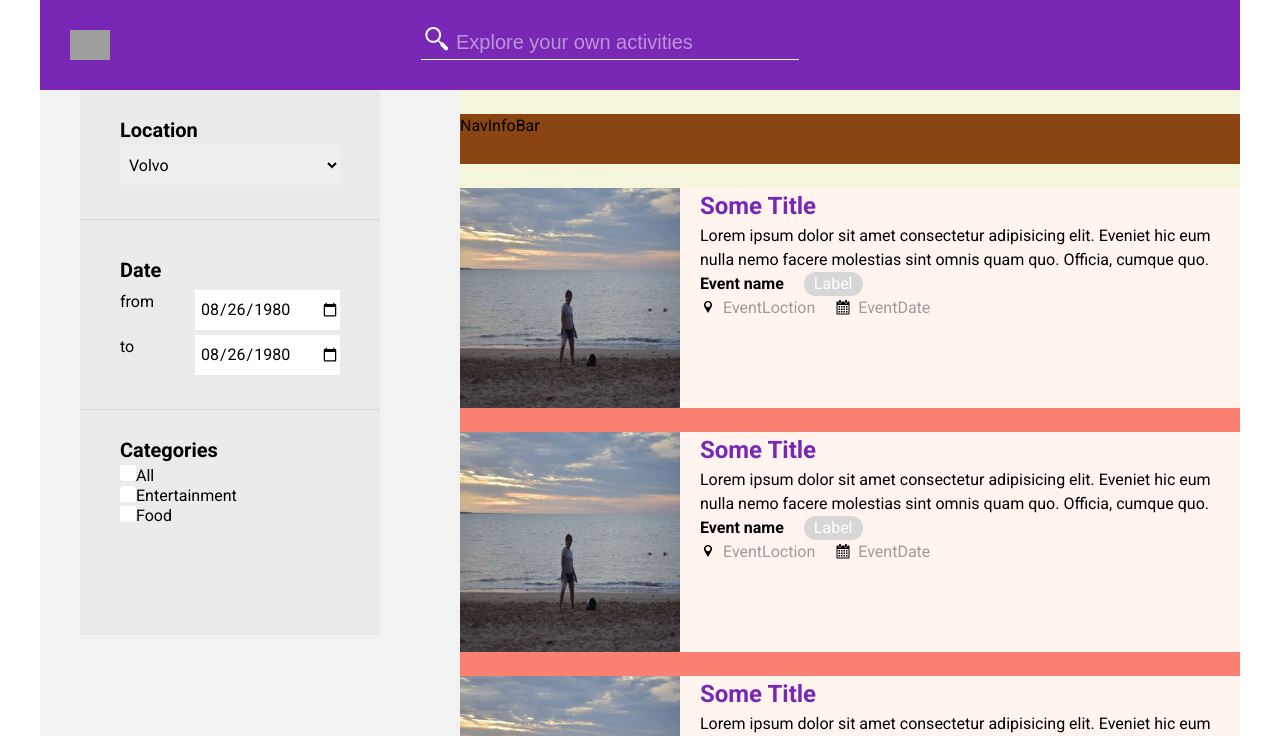
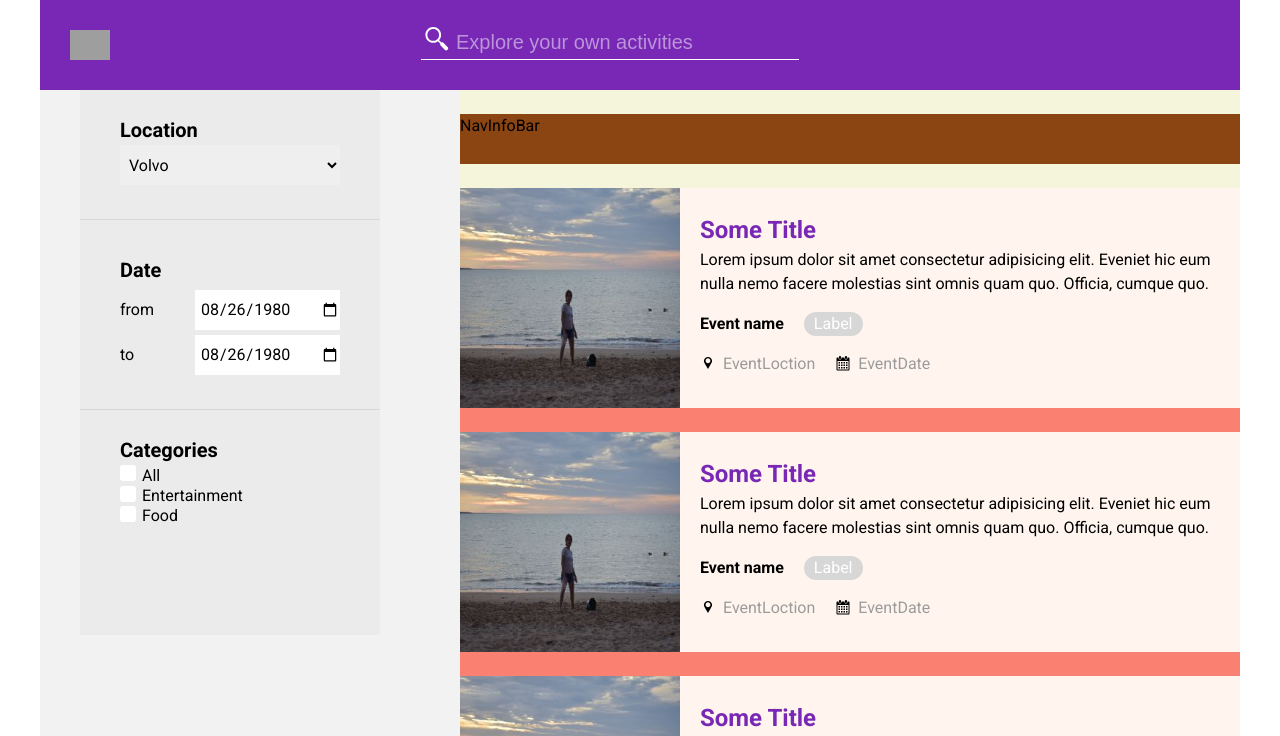
Before and after one commit to liviuschera/have-fun, a React (Create React App) app: page / in a window 1280 px wide. Shown: the top 736 px of the page. Built offline with nearby package versions, Linux system fonts and the light colour scheme; grey boxes are pictures that could not be loaded.

Commit message:
Finish Card component

```diff
--- a/src/components/Card.js
+++ b/src/components/Card.js
@@ -10,20 +10,27 @@ const Card = styled.div`
    width: 78rem;
    background-color: seashell;
    grid-template-columns: var(--card-height) 1fr;
-   grid-column-gap: 2rem;
+   /* grid-column-gap: 2rem; */
    img {
       height: var(--card-height);
       width: var(--card-height);
    }
-   div {
-   }
+`;
+
+const CardContent = styled.div`
+   margin: 2.4rem 2rem;
 `;
 
 const Row = styled.div`
-   position: relative;
+   /* position: relative; */
+   padding: 0;
+   margin: 0;
    display: flex;
    justify-items: start;
-   /* margin-top: 1rem; */
+   /* margin-top: 2rem; */
+   &:not(:last-child) {
+      margin-bottom: var(--font-paragraph-size);
+   }
 `;
 
 const EventName = styled(Paragraph)`
@@ -68,13 +75,15 @@ const DisplayCard = () => {
    return (
       <Card>
          <img src={`${CardImage}`} alt="Card " />
-         <div>
+         <CardContent>
             <CardHeader>Some Title</CardHeader>
-            <Paragraph>
-               Lorem ipsum dolor sit amet consectetur adipisicing elit. Eveniet
-               hic eum nulla nemo facere molestias sint omnis quam quo. Officia,
-               cumque quo.
-            </Paragraph>
+            <Row>
+               <Paragraph>
+                  Lorem ipsum dolor sit amet consectetur adipisicing elit.
+                  Eveniet hic eum nulla nemo facere molestias sint omnis quam
+                  quo. Officia, cumque quo.
+               </Paragraph>
+            </Row>
             <Row>
                <EventName>Event name</EventName>
                <LabelType>Label</LabelType>
@@ -93,7 +102,7 @@ const DisplayCard = () => {
                </Span>
                <EventInfo>EventDate</EventInfo>
             </Row>
-         </div>
+         </CardContent>
       </Card>
    );
 };
--- a/src/components/SideBar.js
+++ b/src/components/SideBar.js
@@ -33,9 +33,14 @@ const DateArticle = styled.article`
    align-content: center;
    grid-gap: 0.5rem;
 
+   label{
+      line-height: 4rem;
+   }
+
    input {
       ${inputSelectField};
       width: max-content;
+      line
    }
 `;
 
@@ -51,7 +56,9 @@ const CategoriesArticle = styled.article`
       label {
          cursor: pointer;
          span {
-            /* margin-left: -2rem; */
+            /* position: relative; */
+            /* margin-left: 2rem; */
+            margin-right: 0.6rem;
             padding-right: 1rem;
             display: inline-block;
             height: var(--font-paragraph-size);
```
